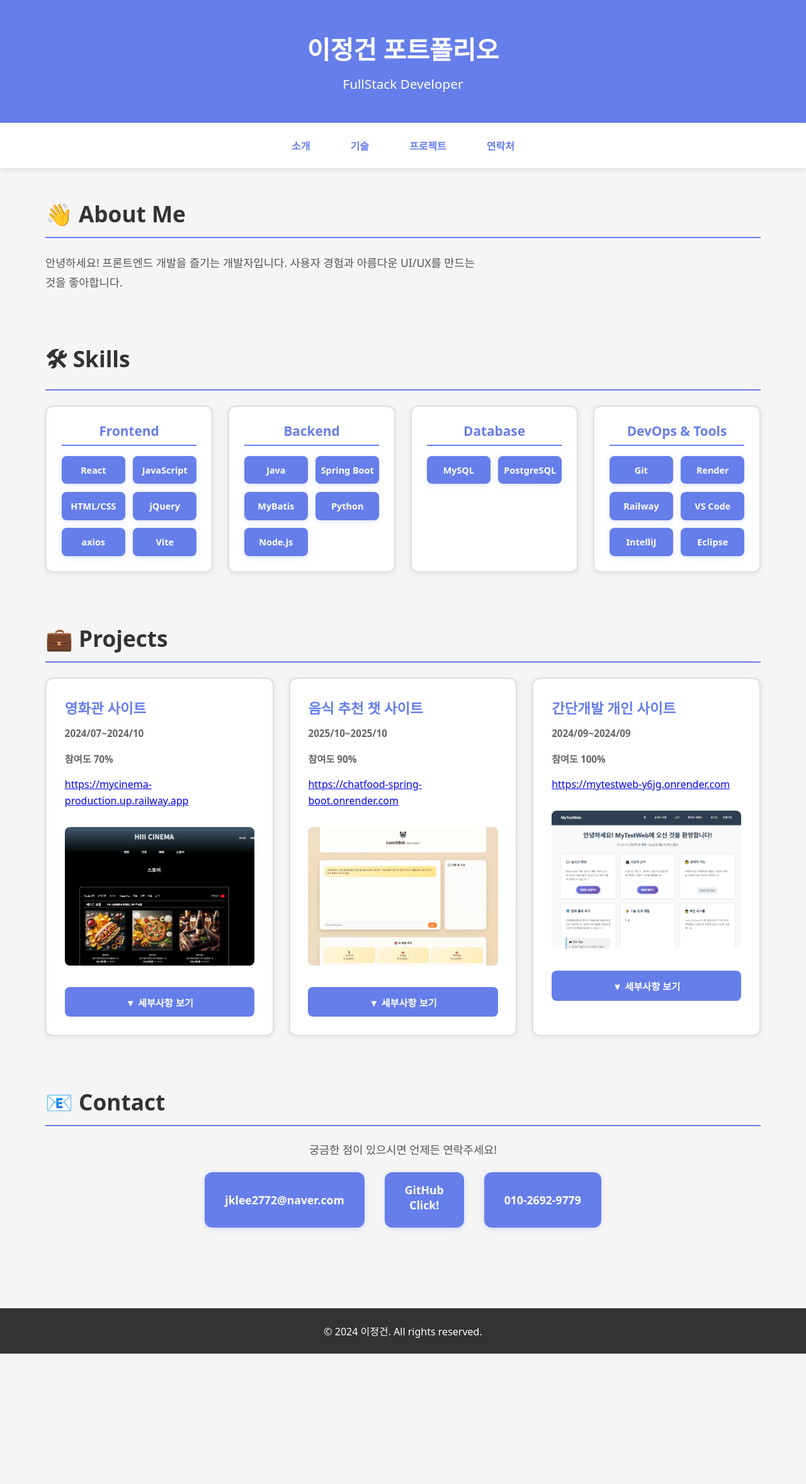
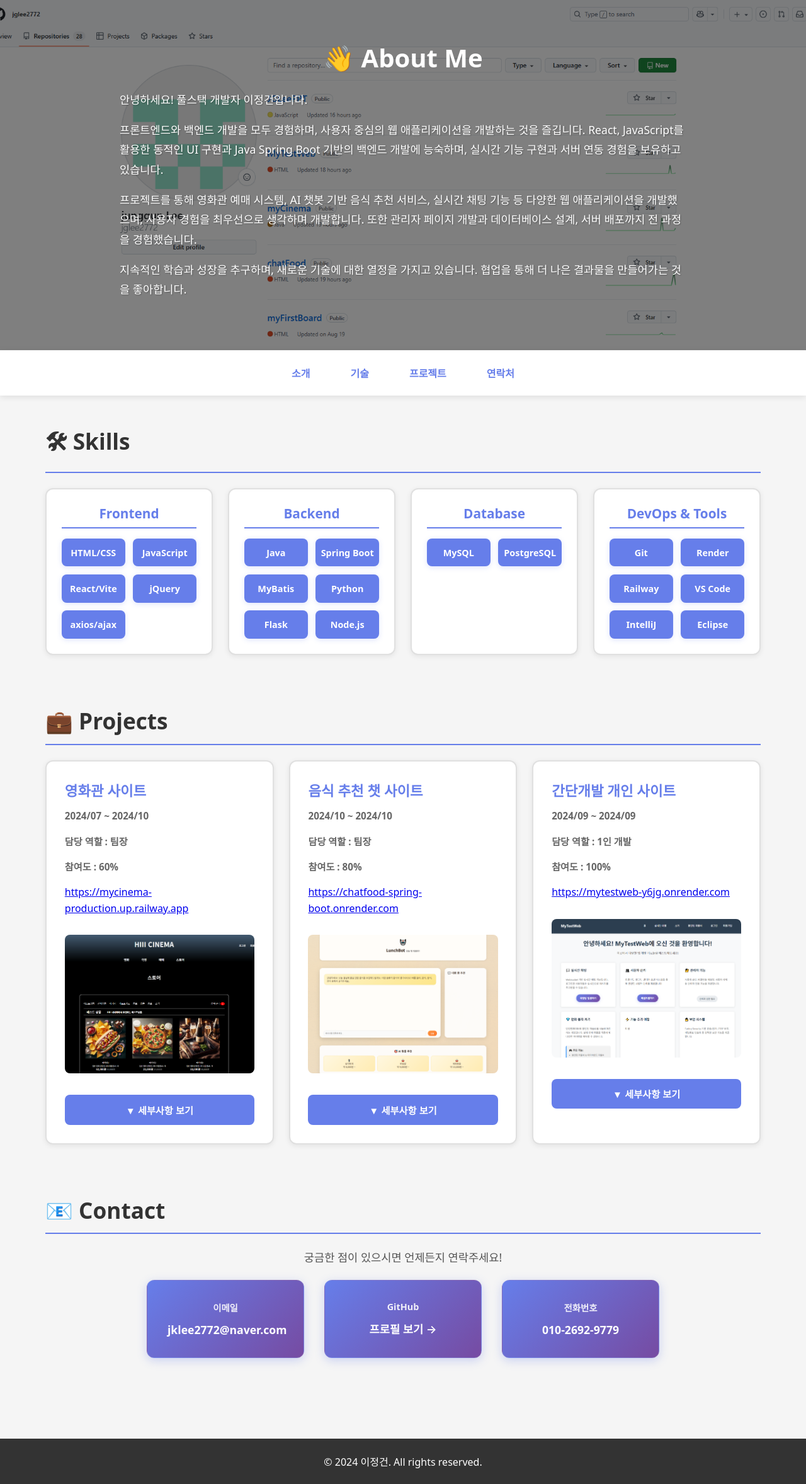
Before and after one commit to jglee2772/JGLeePPT, a React (Vite) app in the folder my-react-app/: page / in a window 1280 px wide. Shown: the whole page at 63% size. Before the commit the page ends 2149 px from the top, so only its background shows below. Built offline with nearby package versions, Linux system fonts and the light colour scheme.

Commit message:
20251104

```diff
--- a/my-react-app/src/App.css
+++ b/my-react-app/src/App.css
@@ -7,20 +7,27 @@
 /* 헤더 */
 .header {
   background: #667eea;
+  background-size: cover;
+  background-position: center;
+  background-repeat: no-repeat;
   color: white;
-  padding: 3rem 2rem;
+  padding: 4rem 2rem;
   text-align: center;
+  position: relative;
 }
 
-.header h1 {
-  font-size: 2.5rem;
-  margin: 0;
-  font-weight: 700;
+.header-content {
+  max-width: 1200px;
+  margin: 0 auto;
+  position: relative;
+  z-index: 1;
 }
 
-.subtitle {
-  font-size: 1.3rem;
-  margin: 0.8rem 0 0;
+.header h2 {
+  font-size: 2.5rem;
+  margin: 0 0 1.5rem 0;
+  font-weight: 700;
+  color: white;
 }
 
 /* 네비게이션 */
@@ -75,11 +82,22 @@
 }
 
 /* 소개 섹션 */
+.about-content {
+  max-width: 900px;
+  margin: 0 auto;
+  text-align: left;
+}
+
 .about-content p {
   font-size: 1.1rem;
   line-height: 1.8;
-  color: #555;
-  max-width: 700px;
+  color: white;
+  margin-bottom: 1rem;
+}
+
+.header .about-content p {
+  color: white;
+  text-shadow: 1px 1px 2px rgba(0, 0, 0, 0.3);
 }
 
 /* 스킬 섹션 */
@@ -134,19 +152,37 @@
 }
 
 .info-card {
-  background: #667eea;
+  background: linear-gradient(135deg, #667eea 0%, #764ba2 100%);
   color: white;
   padding: 2rem;
   border-radius: 12px;
   text-align: center;
   font-weight: 600;
   font-size: 1.1rem;
-  box-shadow: 0 2px 8px rgba(102, 126, 234, 0.2);
-  transition: background 0.3s ease;
+  box-shadow: 0 4px 15px rgba(102, 126, 234, 0.3);
+  transition: all 0.3s ease;
+  width: 250px;
+  display: flex;
+  flex-direction: column;
+  gap: 0.5rem;
+  border: 1px solid rgba(255, 255, 255, 0.1);
 }
 
 .info-card:hover {
-  background: #5a67d8;
+  background: linear-gradient(135deg, #5a67d8 0%, #6b4a8f 100%);
+  transform: translateY(-2px);
+  box-shadow: 0 6px 20px rgba(102, 126, 234, 0.4);
+}
+
+.contact-label {
+  font-size: 0.9rem;
+  opacity: 0.9;
+  margin-bottom: 0.3rem;
+}
+
+.contact-value {
+  font-size: 1.1rem;
+  font-weight: 600;
 }
 
 /* 프로젝트 섹션 */
@@ -242,6 +278,14 @@
   margin-bottom: 1.5rem;
 }
 
+.detail-content > div {
+  margin-bottom: 1.5rem;
+}
+
+.detail-content > div:last-child {
+  margin-bottom: 0;
+}
+
 .detail-content p {
   color: #666;
   line-height: 1.8;
@@ -252,6 +296,12 @@
   font-weight: 700;
   color: #667eea;
   font-size: 1.1rem;
+  margin-bottom: 1rem;
+}
+
+.detail-content > div > p:not(:first-of-type):not(:last-of-type) {
+  border-bottom: 1px solid rgba(0, 0, 0, 0.1);
+  padding-bottom: 0.8rem;
 }
 
 @keyframes slideDown {
@@ -282,18 +332,8 @@
 }
 
 .contact-links a {
-  background: #667eea;
+  text-decoration: none;
   color: white;
-  padding: 1rem 2rem;
-  border-radius: 12px;
-  text-decoration: none;
-  font-weight: 600;
-  transition: background 0.3s ease;
-  box-shadow: 0 2px 8px rgba(102, 126, 234, 0.2);
-}
-
-.contact-links a:hover {
-  background: #5a67d8;
 }
 
 /* 푸터 */
--- a/my-react-app/src/App.jsx
+++ b/my-react-app/src/App.jsx
@@ -3,6 +3,7 @@ import './App.css'
 import cinemaImage from './assets/mgcinema cut.PNG'
 import chatfoodImage from './assets/chatfood cut.PNG'
 import mytestwebImage from './assets/mytestweb cut.PNG'
+import pptbgimg from './assets/pptbgimg.PNG'
 
 function App() {
   const [showDetails, setShowDetails] = useState({
@@ -21,9 +22,29 @@ function App() {
   return (
     <div className="portfolio">
       {/* 헤더 */}
-      <header className="header">
-        <h1>이정건 포트폴리오</h1>
-        <p className="subtitle">FullStack Developer</p>
+      <header id="about" className="header" style={{ backgroundImage: `linear-gradient(rgba(0, 0, 0, 0.5), rgba(0, 0, 0, 0.5)), url(${pptbgimg})` }}>
+        <div className="header-content">
+          <h2>👋 About Me</h2>
+          <div className="about-content">
+            <p>
+              안녕하세요! 풀스택 개발자 이정건입니다.
+            </p>
+            <p>
+              프론트엔드와 백엔드 개발을 모두 경험하며, 사용자 중심의 웹 애플리케이션을 개발하는 것을 즐깁니다.
+              React, JavaScript를 활용한 동적인 UI 구현과 Java Spring Boot 기반의 백엔드 개발에 능숙하며,
+              실시간 기능 구현과 서버 연동 경험을 보유하고 있습니다.
+            </p>
+            <p>
+              프로젝트를 통해 영화관 예매 시스템, AI 챗봇 기반 음식 추천 서비스, 실시간 채팅 기능 등
+              다양한 웹 애플리케이션을 개발했으며, 사용자 경험을 최우선으로 생각하며 개발합니다.
+              또한 관리자 페이지 개발과 데이터베이스 설계, 서버 배포까지 전 과정을 경험했습니다.
+            </p>
+            <p>
+              지속적인 학습과 성장을 추구하며, 새로운 기술에 대한 열정을 가지고 있습니다.
+              협업을 통해 더 나은 결과물을 만들어가는 것을 좋아합니다.
+            </p>
+          </div>
+        </div>
       </header>
 
       {/* 네비게이션 */}
@@ -36,17 +57,6 @@ function App() {
 
       {/* 메인 콘텐츠 */}
       <main className="main">
-        {/* 소개 섹션 */}
-        <section id="about" className="section">
-          <h2>👋 About Me</h2>
-          <div className="about-content">
-            <p>
-              안녕하세요! 프론트엔드 개발을 즐기는 개발자입니다.
-              사용자 경험과 아름다운 UI/UX를 만드는 것을 좋아합니다.
-            </p>
-          </div>
-        </section>
-
         {/* 기술 스택 섹션 */}
         <section id="skills" className="section">
           <h2>🛠 Skills</h2>
@@ -54,12 +64,11 @@ function App() {
             <div className="skill-category">
               <h3>Frontend</h3>
               <div className="skills-grid">
-                <div className="skill-card">React</div>
+                <div className="skill-card">HTML/CSS</div>
                 <div className="skill-card">JavaScript</div>
-                <div className="skill-card">HTML/CSS</div>
+                <div className="skill-card">React/Vite</div>
                 <div className="skill-card">jQuery</div>
-                <div className="skill-card">axios</div>
-                <div className="skill-card">Vite</div>
+                <div className="skill-card">axios/ajax</div>
               </div>
             </div>
             <div className="skill-category">
@@ -69,6 +78,7 @@ function App() {
                 <div className="skill-card">Spring Boot</div>
                 <div className="skill-card">MyBatis</div>
                 <div className="skill-card">Python</div>
+                <div className="skill-card">Flask</div>
                 <div className="skill-card">Node.js</div>
               </div>
             </div>
@@ -99,8 +109,9 @@ function App() {
           <div className="projects-grid">
             <div className="project-card">
               <h3>영화관 사이트</h3>
-              <p className="project-period">2024/07~2024/10</p>
-              <p className="project-period">참여도 70%</p>
+              <p className="project-period">2024/07 ~ 2024/10</p>
+              <p className="project-period">담당 역할 : 팀장</p>
+              <p className="project-period">참여도 : 60%</p>
               <p><a href="https://mycinema-production.up.railway.app" target="_blank" rel="noopener noreferrer">https://mycinema-production.up.railway.app</a></p>
               <img src={cinemaImage} alt="시네마 컷" className="project-image" />
               <button className="detail-btn" onClick={() => toggleDetails('cinema')}>
@@ -113,24 +124,33 @@ function App() {
                     <span>JavaScript/jQuery+ajax</span>
                     <span>Java</span>
                     <span>Spring Boot</span>
-                    <span>mySQL</span>
-                    <span>eclips</span>
+                    <span>MySQL</span>
+                    <span>Eclipse</span>
                     <span>Railway</span>
                   </div>
+                  <div>
                   <p>구현 기능</p>
                     <p>로그인/로그아웃/회원가입/마이페이지/고객센터</p>
-                  <p>영화링크<br/>영화차트/상세정보/감독및출현진/스틸컷/평점/리뷰/상영시간</p>
-                  <p>극장링크<br/>날짜별상영스케줄/여러부가정보동적구현/스케줄링크</p>
-                  <p>예매링크<br/>순차적예매/실시간좌석예매현황/가상결제</p>
-                  <p>스토어링크<br/>상품차트/장바구니기능/구매기능/가상결제</p>
-                  <p>관리자페이지<br/>웹사이트내 모든 데이터 실시간관리가능(영화스케줄,영화추가및삭제,극장관련,매출현황)</p>
+                    <p><strong>영화 링크</strong><br/>영화 차트 / 상세 정보 / 감독 및 출연진 / 스틸컷 / 평점 / 리뷰 / 상영 시간</p>
+                    <p><strong>극장 링크</strong><br/>날짜별 상영 스케줄 / 여러 부가 정보 동적 구현 / 스케줄 링크</p>
+                    <p><strong>예매 링크</strong><br/>순차적 예매 / 실시간 좌석 예매 현황 / 가상 결제</p>
+                    <p><strong>스토어 링크</strong><br/>상품 차트 / 장바구니 기능 / 구매 기능 / 가상 결제</p>
+                    <p><strong>관리자 페이지</strong><br/>웹사이트 내 모든 데이터 실시간 관리 가능 (영화 스케줄, 영화 추가 및 삭제, 극장 관련, 매출 현황)</p>
+                  </div>
+                  <div>
+                    <p>개선점 및 현황</p>
+                    <p>각 페이지의 CSS 개선 필요</p>
+                    <p>영화 링크 페이지 내의 기능들 문제 수정 (가장 문제가 많았던 담당)</p>
+                    <p>현재 세부적인 기능 개선 중</p>
+                  </div>
                 </div>
               )}
             </div>
             <div className="project-card">
               <h3>음식 추천 챗 사이트</h3>
-              <p className="project-period">2025/10~2025/10</p>
-              <p className="project-period">참여도 90%</p>
+              <p className="project-period">2024/10 ~ 2024/10</p>
+              <p className="project-period">담당 역할 : 팀장</p>
+              <p className="project-period">참여도 : 80%</p>
               <p><a href="https://chatfood-spring-boot.onrender.com" target="_blank" rel="noopener noreferrer">https://chatfood-spring-boot.onrender.com</a></p>
               <img src={chatfoodImage} alt="챗푸드 컷" className="project-image" />
               <button className="detail-btn" onClick={() => toggleDetails('chatfood')}>
@@ -145,21 +165,32 @@ function App() {
                     <span>Spring Boot</span>
                     <span>Python</span>
                     <span>Flask</span>
-                    <span>postgreSQL</span>
-                    <span>VSC + intellij</span>
+                    <span>PostgreSQL</span>
+                    <span>VS Code + IntelliJ</span>
                     <span>Render</span>
                   </div>
+                  <div>
                     <p>구현 기능</p>
                     <p>로그인/회원가입</p>
                     <p>음식 추천 챗봇과의 대화</p>
-                  <p>추천완료 후 관련음식 실시간 위치기반 지도 표시</p>
+                    <p>추천 완료 후 관련 음식 실시간 위치 기반 지도 표시</p>
+                    <p>Spring 서버(메인)와 Flask 서버(API화) 2개 서버 연동</p>
+                  </div>
+                  <div>
+                    <p>개선점 및 현황</p>
+                    <p>사용자 기반 추천 로직 수정</p>
+                    <p>사용자 간의 소통 구간 추가</p>
+                    <p>사용자 개인 상태 관리 기능 추가</p>
+                    <p>현재 회원 관리 페이지 구상 중</p>
+                  </div>
                 </div>
               )}
             </div>
             <div className="project-card">
               <h3>간단개발 개인 사이트</h3>
-              <p className="project-period">2024/09~2024/09</p>
-              <p className="project-period">참여도 100%</p>
+              <p className="project-period">2024/09 ~ 2024/09</p>
+              <p className="project-period">담당 역할 : 1인 개발</p>
+              <p className="project-period">참여도 : 100%</p>
               <p><a href="https://mytestweb-y6jg.onrender.com" target="_blank" rel="noopener noreferrer">https://mytestweb-y6jg.onrender.com</a></p>
               <img src={mytestwebImage} alt="마이테스트웹 컷" className="project-image" />
               <button className="detail-btn" onClick={() => toggleDetails('mytestweb')}>
@@ -171,16 +202,24 @@ function App() {
                     <span>HTML/CSS</span>
                     <span>JavaScript</span>
                     <span>Java</span>
-                    <span>Spring boot</span>
-                    <span>postgreSQL</span>
-                    <span>intellij</span>
+                    <span>Spring Boot</span>
+                    <span>PostgreSQL</span>
+                    <span>IntelliJ</span>
                     <span>Render</span>
                   </div>
+                  <div>
                     <p>구현 기능</p>
                     <p>로그인/로그아웃/회원가입</p>
-                  <p>관리자페이지<br/>회원정보관리/회원가입승인</p>
-                  <p>회원들간 실시간채팅기능</p>
-                  <p>모게임관련 뽑기시뮬레이션</p>
+                    <p><strong>관리자 페이지</strong><br/>회원 정보 관리 / 회원가입 승인</p>
+                    <p>회원 간 실시간 채팅 기능</p>
+                    <p>모바일 게임 관련 뽑기 시뮬레이션</p>
+                  </div>
+                  <div>
+                    <p>개선점 및 현황</p>
+                    <p>전체적인 가독성 개선 필요</p>
+                    <p>편의성 개선 필요</p>
+                    <p>현재 추가 개발 계획 없음</p>
+                  </div>
                 </div>
               )}
             </div>
@@ -191,11 +230,20 @@ function App() {
         <section id="contact" className="section">
           <h2>📧 Contact</h2>
           <div className="contact-content">
-            <p>궁금한 점이 있으시면 언제든 연락주세요!</p>
+            <p>궁금한 점이 있으시면 언제든지 연락주세요!</p>
             <div className="contact-links">
-              <div className="info-card">jklee2772@naver.com</div>
-              <a href="https://github.com/jglee2772" className='info-card' target="_blank" rel="noopener noreferrer">GitHub<br/> Click!</a>
-              <div className='info-card'>010-2692-9779</div>
+              <div className="info-card">
+                <div className="contact-label">이메일</div>
+                <div className="contact-value">jklee2772@naver.com</div>
+              </div>
+              <a href="https://github.com/jglee2772" className="info-card" target="_blank" rel="noopener noreferrer">
+                <div className="contact-label">GitHub</div>
+                <div className="contact-value">프로필 보기 →</div>
+              </a>
+              <div className="info-card">
+                <div className="contact-label">전화번호</div>
+                <div className="contact-value">010-2692-9779</div>
+              </div>
             </div>
           </div>
         </section>
```
Also changed, not shown: my-react-app/src/assets/pptbgimg.PNG (added). Lines whose indentation alone changed are shown as unchanged.
